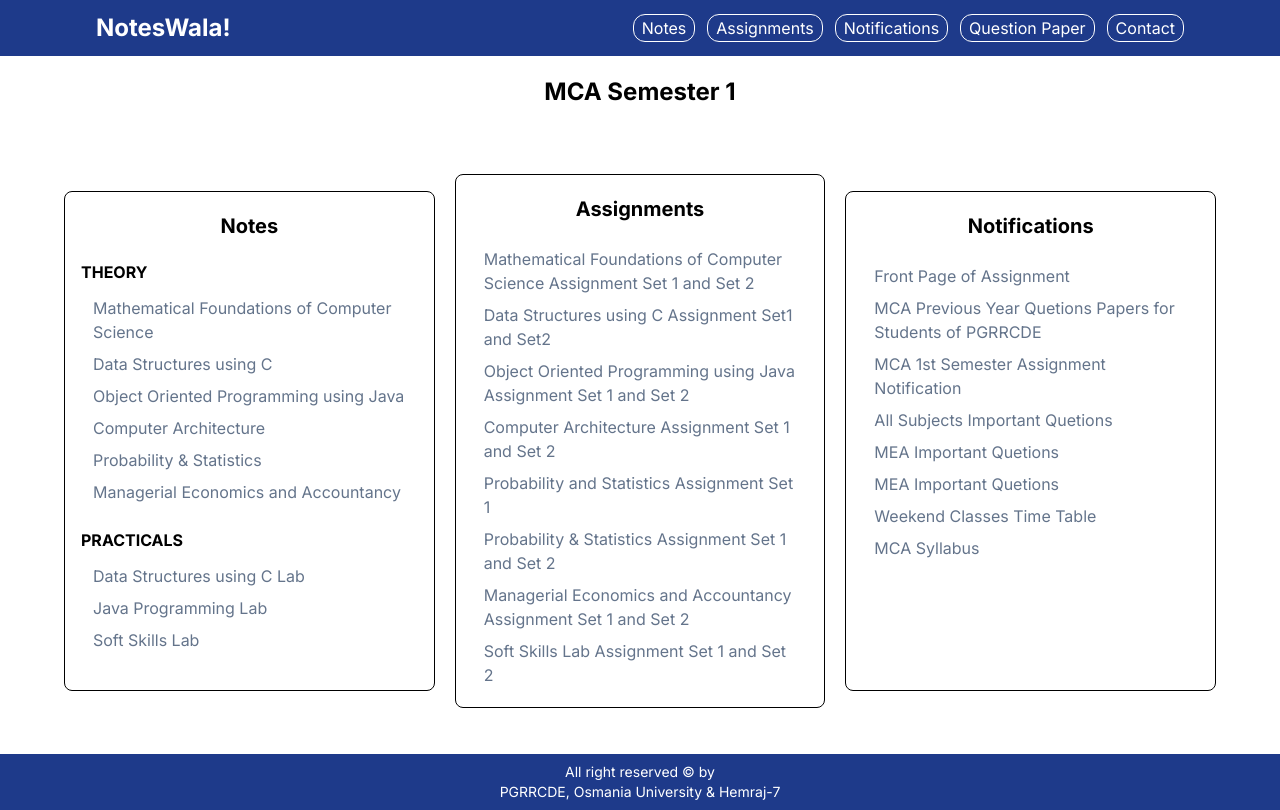
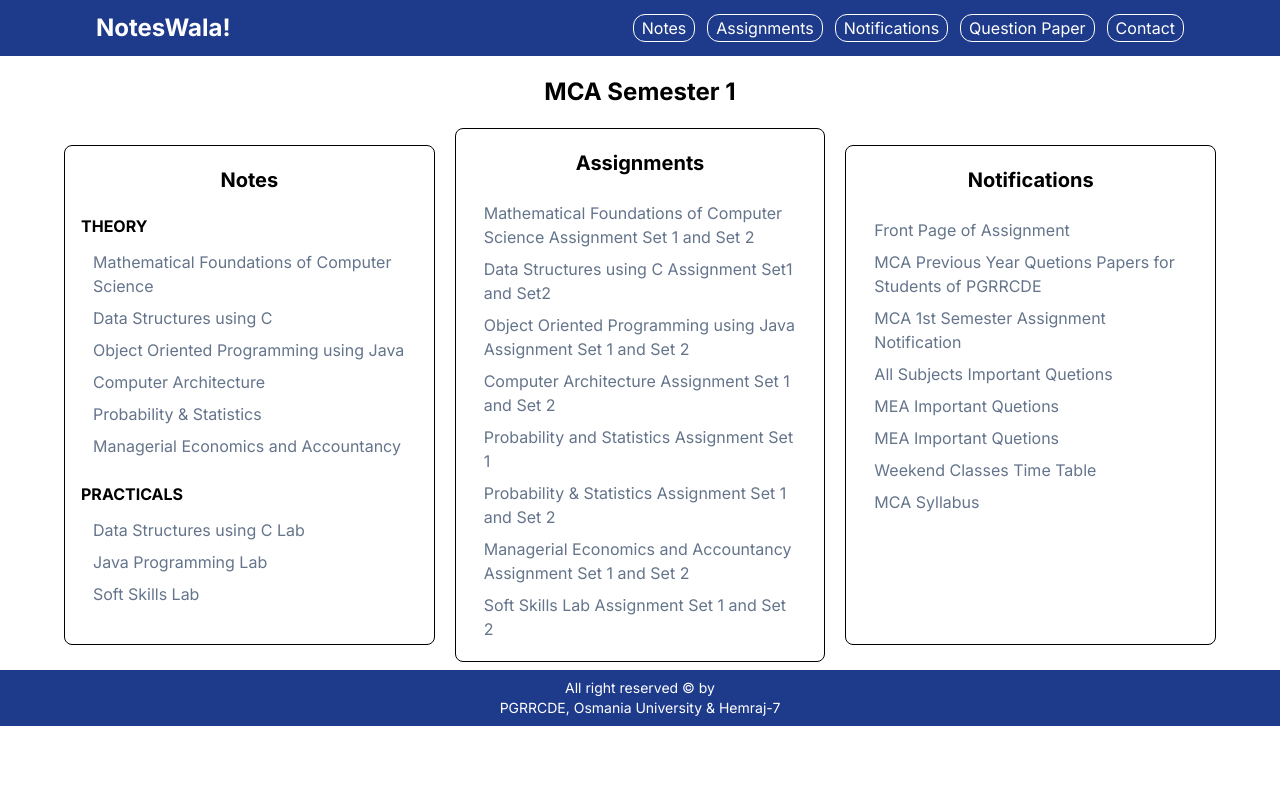
Before and after one commit to Hemraj-7/NotesWala, a Next.js app: page /explore in a window 1280 px wide. Built offline with nearby package versions, Linux system fonts and the light colour scheme.

Commit message:
Website Update

```diff
--- a/app/explore/page.js
+++ b/app/explore/page.js
@@ -7,7 +7,7 @@ const page = () => {
     <div>
       <h2 className='text-center m-5 font-bold text-2xl'>MCA Semester 1</h2>
     </div>
-    <marquee behavior="" direction=""><p className='p-1 pb-2 text-red-600 font-bold text-sm'>*Notes of some subjects are not available yet, they will be uploaded soon. Thank you!</p></marquee>
+    {/* <marquee behavior="" direction=""><p className='p-1 pb-2 text-red-600 font-bold text-sm'>*Notes of some subjects are not available yet, they will be uploaded soon. Thank you!</p></marquee> */}
       <div className="w-[90%] m-2 mx-auto flex flex-col md:flex-row gap-7 md:gap-5 items-center justify-between">
         <div className='w-full md:min-h-[500px] border border-black p-2 rounded-lg'>
           <h2 className='text-xl font-bold text-center p-3'>Notes</h2>
@@ -56,7 +56,6 @@ const page = () => {
             </ul>
         </div>
       </div>
-      <marquee behavior="" direction=""><p className='p-1 pb-2 text-red-600 font-bold text-sm'>*Notes of some subjects are not available yet, they will be uploaded soon. Thank you!</p></marquee>
     </>
   )
 }
```
